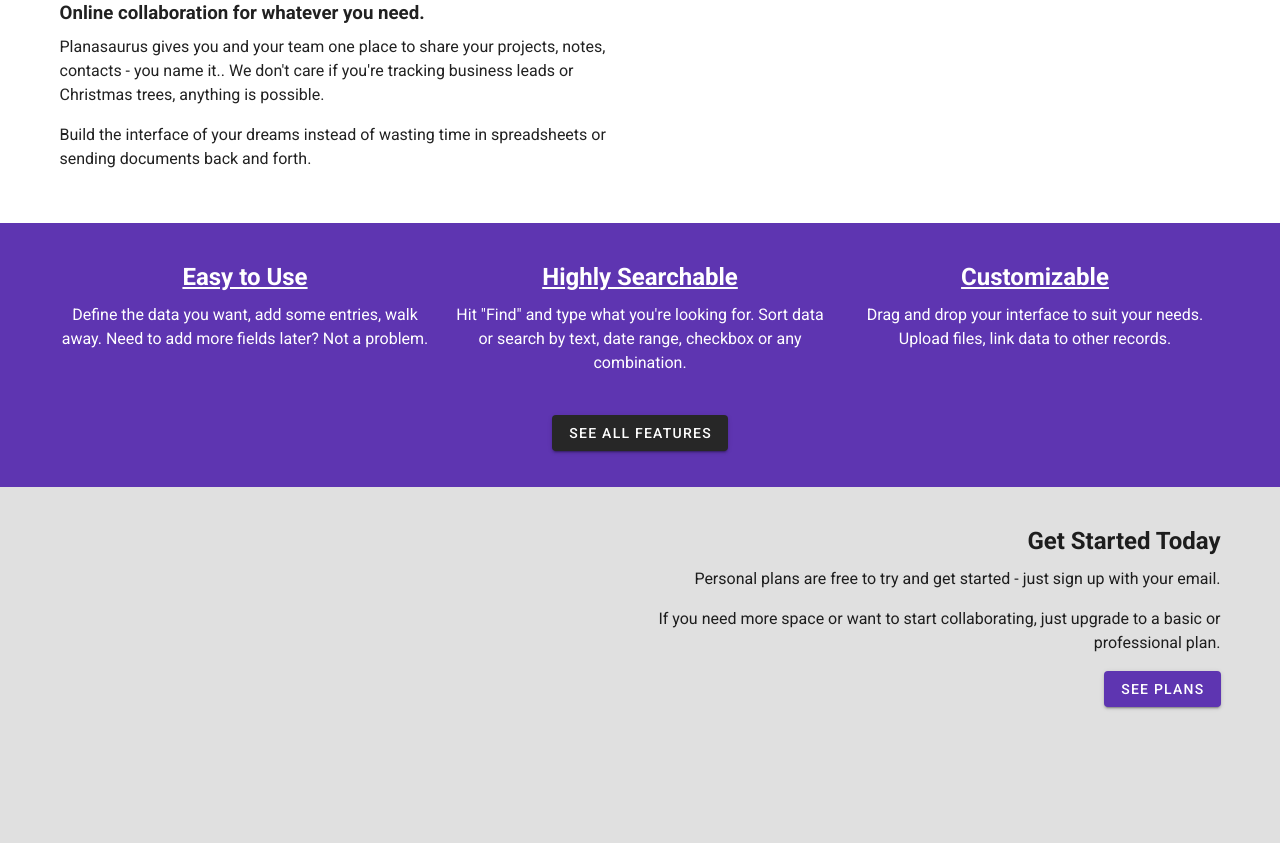
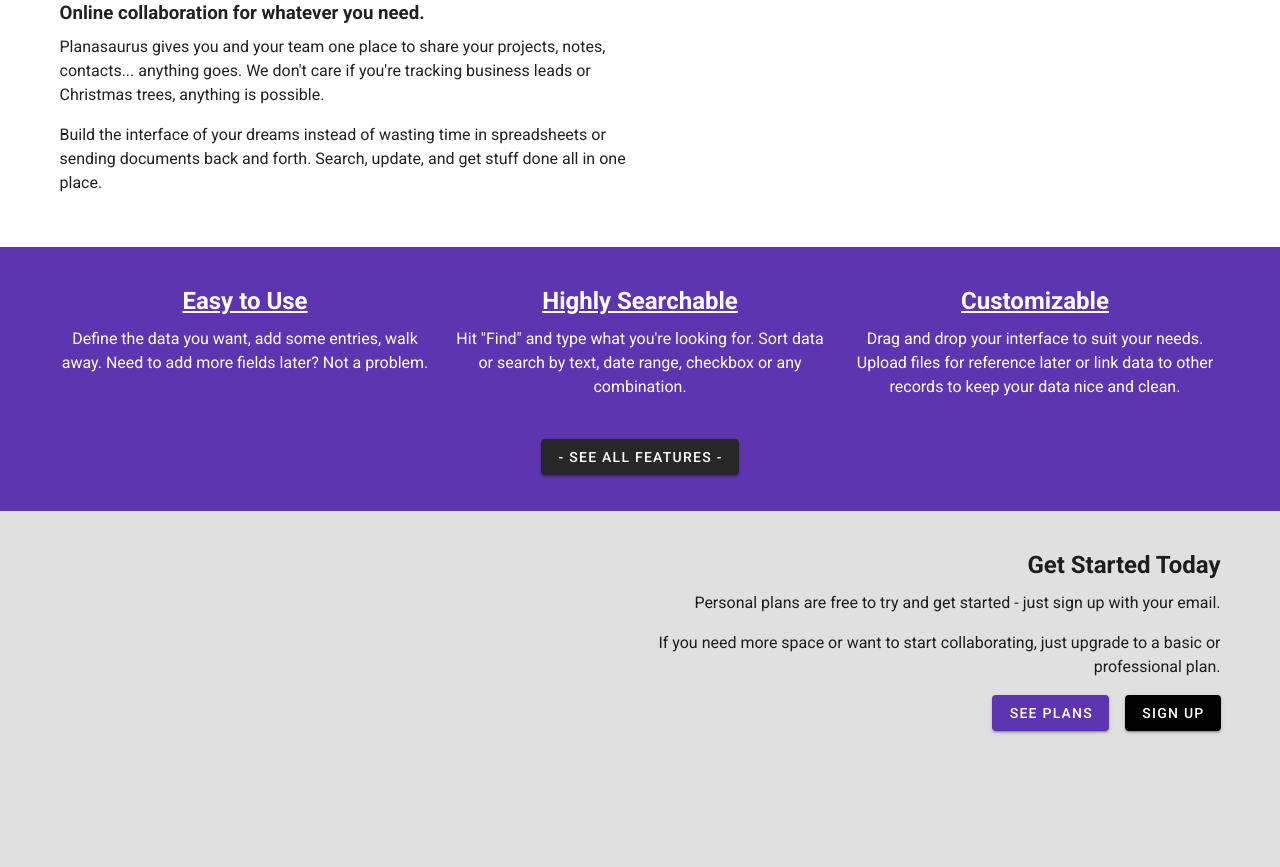
Before and after one commit to johnventions/Planasaurus, a Vue app: page / in a window 1280 px wide. Shown: the part 400-1267 px from the top of the page. Before the commit the page ends 1243 px from the top, so only its background shows below. Built offline with nearby package versions, Linux system fonts and the light colour scheme; no server answers; what vue-js-modal would draw is missing.

Commit message:
Tiny copy changes

```diff
--- a/src/components/Structure/BrandNav/BrandNav.vue
+++ b/src/components/Structure/BrandNav/BrandNav.vue
@@ -26,6 +26,8 @@
             v-model="drawer"
             absolute
             temporary
+            color="primary"
+            dark
             >
             <v-list
                 nav
--- a/src/views/Home.vue
+++ b/src/views/Home.vue
@@ -32,10 +32,10 @@
               Online collaboration for whatever you need.
             </h3>
             <p>
-              Planasaurus gives you and your team one place to share your projects, notes, contacts - you name it.. We don't care if you're tracking business leads or Christmas trees, anything is possible.
+              Planasaurus gives you and your team one place to share your projects, notes, contacts... anything goes. We don't care if you're tracking business leads or Christmas trees, anything is possible.
             </p>
             <p>
-              Build the interface of your dreams instead of wasting time in spreadsheets or sending documents back and forth.
+              Build the interface of your dreams instead of wasting time in spreadsheets or sending documents back and forth. Search, update, and get stuff done all in one place.
             </p>
           </v-col>
         </v-row>
@@ -65,12 +65,12 @@
               Customizable
             </h2>
             <p>
-              Drag and drop your interface to suit your needs. Upload files, link data to other records.
+              Drag and drop your interface to suit your needs. Upload files for reference later or link data to other records to keep your data nice and clean.
             </p>
           </v-col>
           <v-col cols="12">
             <v-btn to="/features">
-              See all features
+              - See all features -
             </v-btn>
           </v-col>
         </v-row>
@@ -90,8 +90,11 @@
               </p><p>
                 If you need more space or want to start collaborating, just upgrade to a basic or professional plan.
             </p>
-            <v-btn color="primary">
+            <v-btn color="primary" class="mr-4">
               See Plans
+            </v-btn>
+            <v-btn color="black" dark>
+              Sign Up
             </v-btn>
           </v-col>
         </v-row>
```
